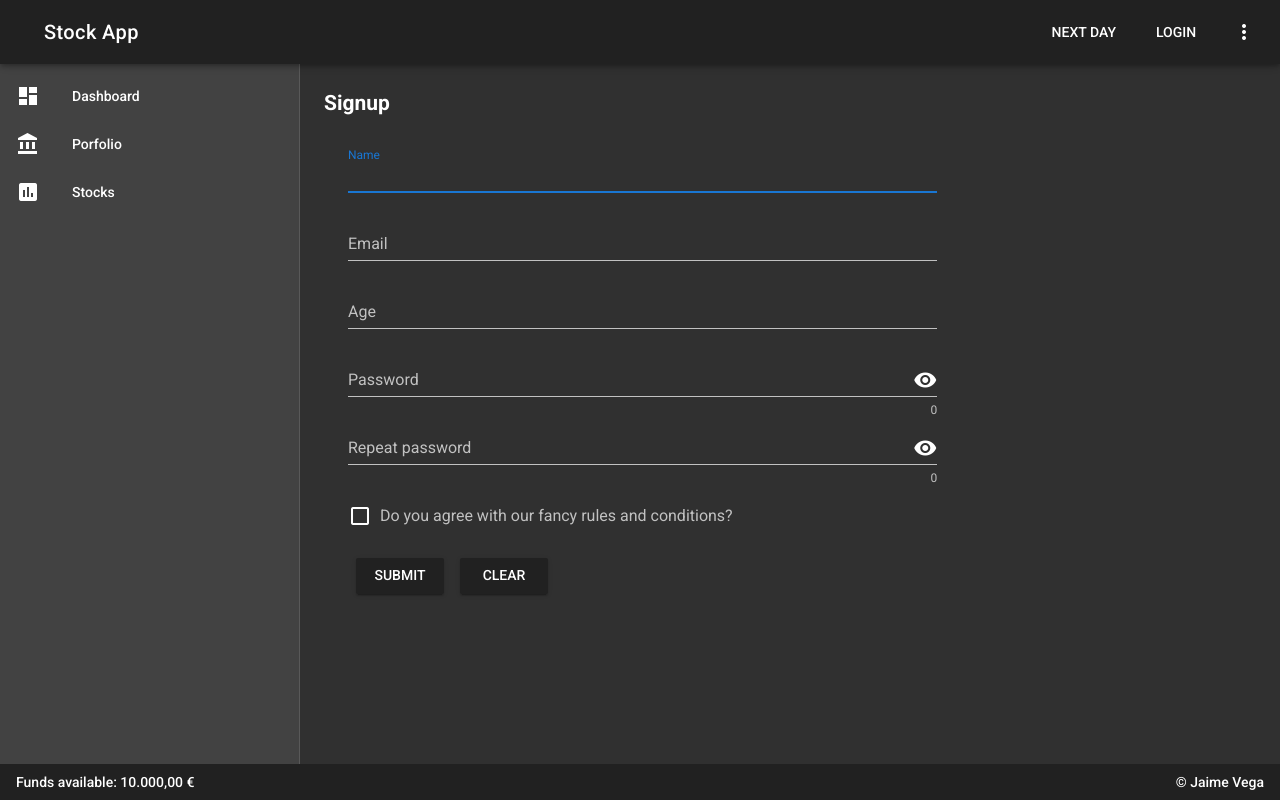
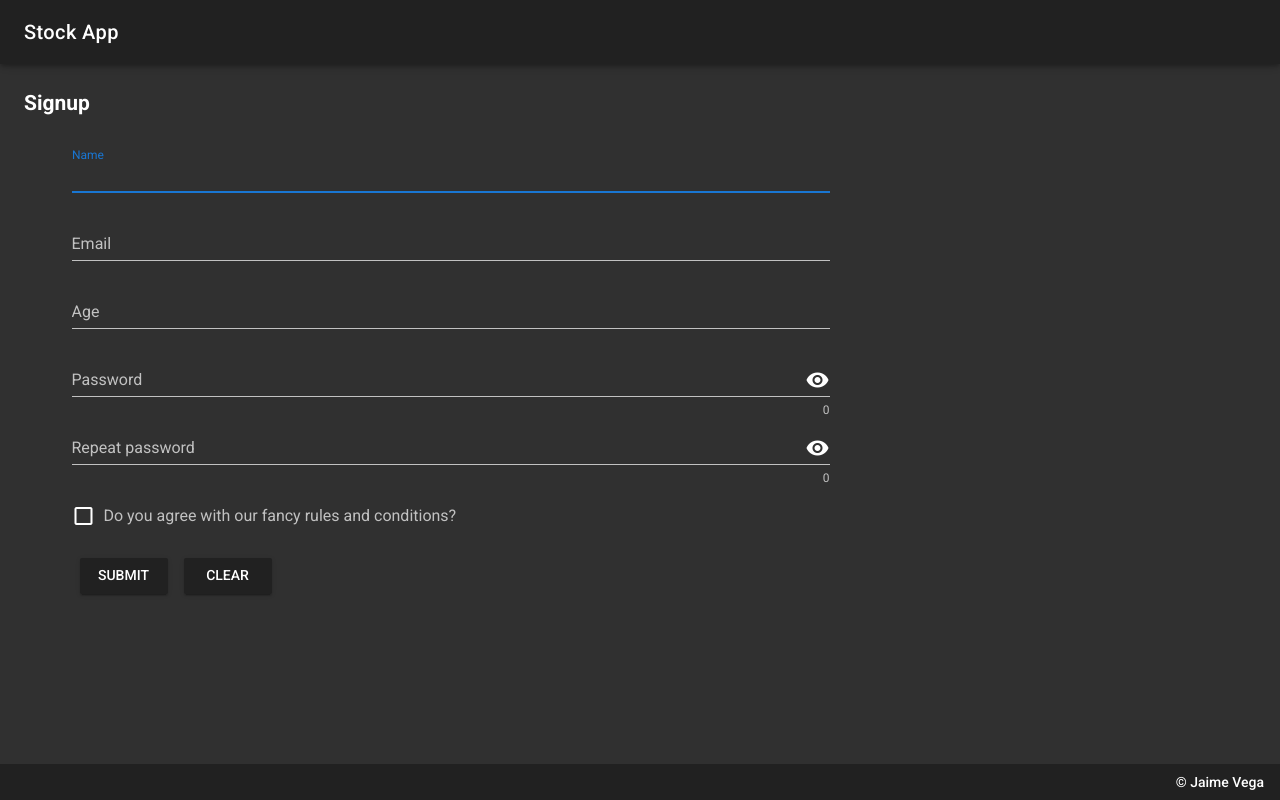
Before and after one commit to jhuesos/vue-trading-app, a Vue app: page /#/signup in a window 1280 px wide. Built offline with nearby package versions, Linux system fonts and the light colour scheme.

Commit message:
Using new getter to check if user is logged in to hide/show elements on the side + added safeguards in the router to redirect to login page if user is not logged in

```diff
--- a/src/App.vue
+++ b/src/App.vue
@@ -1,7 +1,12 @@
 <template>
   <div id="app">
     <v-app dark>
-      <v-navigation-drawer clipped v-model="drawer" app>
+      <v-navigation-drawer
+        clipped
+        v-model="drawer"
+        app
+        v-if="isUserLoggedIn"
+      >
         <app-navigation></app-navigation>
       </v-navigation-drawer>
 
@@ -16,7 +21,7 @@
       </v-content>
 
       <v-footer app class="pa-3 body-2">
-        <span>Funds available: {{ funds | currency }}</span>
+        <span  v-if="isUserLoggedIn">Funds available: {{ funds | currency }}</span>
         <v-spacer></v-spacer>
         <span>&copy; Jaime Vega</span>
       </v-footer>
@@ -47,6 +52,10 @@ export default {
     funds() {
       return this.$store.getters.funds;
     },
+
+    isUserLoggedIn() {
+      return this.$store.getters.isUserLoggedIn;
+    },
   },
 };
 </script>
--- a/src/components/Header.vue
+++ b/src/components/Header.vue
@@ -1,17 +1,20 @@
 <template>
   <v-toolbar app clipped-left>
-    <v-toolbar-side-icon @click.stop="iconClicked" class="hidden-lg-and-up"></v-toolbar-side-icon>
+    <v-toolbar-side-icon
+      @click.stop="iconClicked"
+      class="hidden-lg-and-up"
+      v-if="isUserLoggedIn"
+    ></v-toolbar-side-icon>
 
     <v-toolbar-title>Stock App</v-toolbar-title>
 
     <v-spacer></v-spacer>
 
     <v-toolbar-items>
-      <v-btn flat @click="newDay">Next Day</v-btn>
-      <v-btn flat>Login</v-btn>
+      <v-btn flat @click="newDay" v-if="isUserLoggedIn">Next Day</v-btn>
     </v-toolbar-items>
 
-    <v-menu bottom left offset-y>
+    <v-menu bottom left offset-y v-if="isUserLoggedIn">
       <v-btn icon slot="activator" dark>
         <v-icon>more_vert</v-icon>
       </v-btn>
@@ -65,6 +68,10 @@ export default {
     wasPortfolioSaved() {
       return this.$store.getters.portfolioId !== null;
     },
+
+    isUserLoggedIn() {
+      return this.$store.getters.isUserLoggedIn;
+    },
   },
   methods: {
     iconClicked() {
--- a/src/router/index.js
+++ b/src/router/index.js
@@ -4,30 +4,51 @@ import Home from '../components/Home';
 import Portfolio from '../components/Portfolio';
 import Stocks from '../components/Stocks';
 import Signup from '../components/Signup';
+import Login from '../components/Login';
+import store from '../store';
 
 Vue.use(Router);
 
-export default new Router({
+const redirectIfNotLoggedIn = (to, from, next) => {
+  if (!store.getters.isUserLoggedIn) {
+    next({ path: '/login' });
+    return;
+  }
+
+  next();
+};
+
+const router = new Router({
   routes: [
     {
       path: '/',
       name: 'Home',
       component: Home,
+      beforeEnter: redirectIfNotLoggedIn,
     },
     {
       path: '/stocks',
       name: 'Stocks',
       component: Stocks,
+      beforeEnter: redirectIfNotLoggedIn,
     },
     {
       path: '/portfolio',
       name: 'Portfolio',
       component: Portfolio,
+      beforeEnter: redirectIfNotLoggedIn,
     },
     {
       path: '/signup',
       name: 'Signup',
       component: Signup,
     },
+    {
+      path: '/login',
+      name: 'Login',
+      component: Login,
+    },
   ],
 });
+
+export default router;
```
